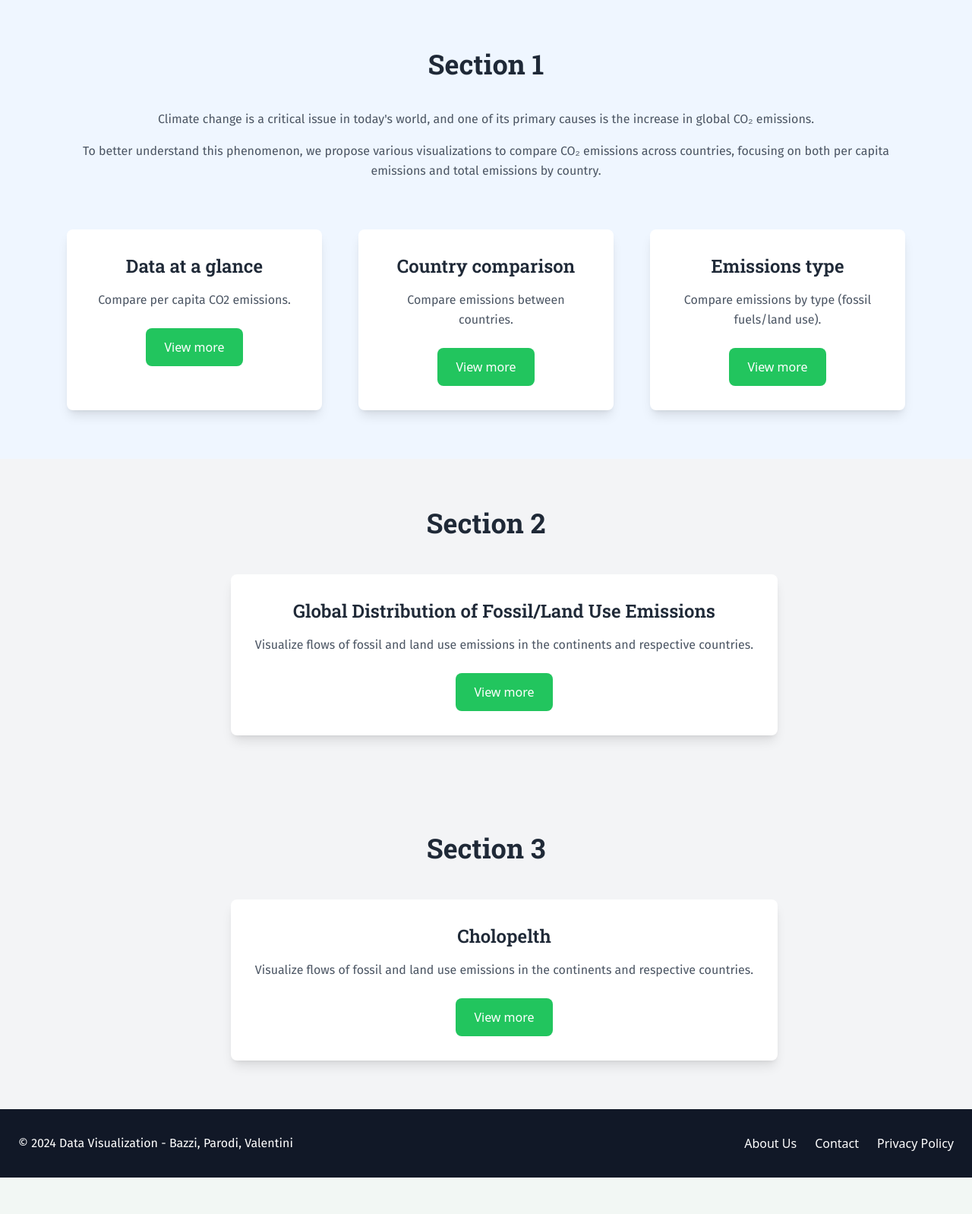
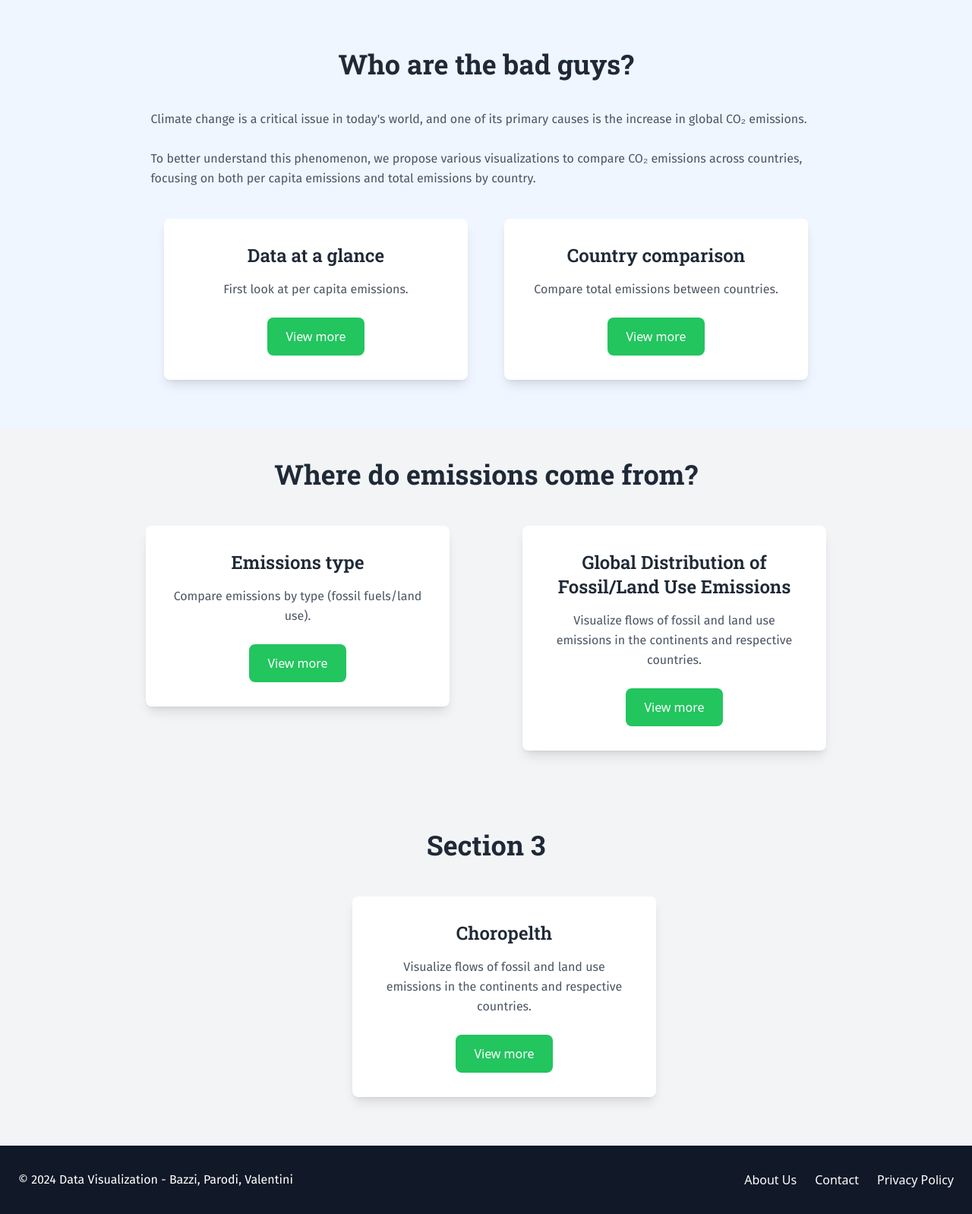
Before and after one commit to ChristianParodi/dataviz, a PHP site: page / in a window 1280 px wide. Shown: the part 800-2398 px from the top of the page at 76% size. Before the commit the page ends 2350 px from the top, so only its background shows below. Run offline with PHP 8.4, Linux system fonts and the light colour scheme.

Commit message:
aggiustata un po' l'homepage

```diff
--- a/dist/global.css
+++ b/dist/global.css
@@ -694,12 +694,12 @@ video {
   margin-bottom: 2.5rem;
 }
 
+.mb-10{
+  margin-bottom: 2.5rem;
+}
+
 .mb-12{
   margin-bottom: 3rem;
-}
-
-.mb-16{
-  margin-bottom: 4rem;
 }
 
 .mb-4{
@@ -724,10 +724,6 @@ video {
 
 .inline-flex{
   display: inline-flex;
-}
-
-.grid{
-  display: grid;
 }
 
 .h-3\.5{
@@ -756,6 +752,10 @@ video {
 
 .max-w-6xl{
   max-width: 72rem;
+}
+
+.max-w-\[80\%\]{
+  max-width: 80%;
 }
 
 .max-w-full{
@@ -800,10 +800,6 @@ video {
   -webkit-appearance: none;
      -moz-appearance: none;
           appearance: none;
-}
-
-.grid-cols-1{
-  grid-template-columns: repeat(1, minmax(0, 1fr));
 }
 
 .flex-row{
@@ -912,6 +908,11 @@ video {
 .px-6{
   padding-left: 1.5rem;
   padding-right: 1.5rem;
+}
+
+.py-10{
+  padding-top: 2.5rem;
+  padding-bottom: 2.5rem;
 }
 
 .py-16{
@@ -1094,10 +1095,6 @@ body {
     max-width: 80%;
   }
 
-  .sm\:grid-cols-2{
-    grid-template-columns: repeat(2, minmax(0, 1fr));
-  }
-
   .sm\:flex-row{
     flex-direction: row;
   }
@@ -1118,10 +1115,6 @@ body {
 }
 
 @media (min-width: 1024px){
-  .lg\:grid-cols-3{
-    grid-template-columns: repeat(3, minmax(0, 1fr));
-  }
-
   .lg\:px-8{
     padding-left: 2rem;
     padding-right: 2rem;
--- a/dist/index.css
+++ b/dist/index.css
@@ -626,6 +626,8 @@ video {
 }
 
 .window {
+  width: 300px;
+  cursor: pointer;
   border-radius: 0.5rem;
   --tw-bg-opacity: 1;
   background-color: rgb(255 255 255 / var(--tw-bg-opacity, 1));
@@ -645,6 +647,12 @@ video {
   --tw-shadow: 0 25px 50px -12px rgb(0 0 0 / 0.25);
   --tw-shadow-colored: 0 25px 50px -12px var(--tw-shadow-color);
   box-shadow: var(--tw-ring-offset-shadow, 0 0 #0000), var(--tw-ring-shadow, 0 0 #0000), var(--tw-shadow);
+}
+
+@media (min-width: 640px) {
+  .window {
+    width: 400px;
+  }
 }
 
 .hwindow {
@@ -712,12 +720,12 @@ video {
   margin-bottom: 2.5rem;
 }
 
+.mb-10 {
+  margin-bottom: 2.5rem;
+}
+
 .mb-12 {
   margin-bottom: 3rem;
-}
-
-.mb-16 {
-  margin-bottom: 4rem;
 }
 
 .mb-4 {
@@ -742,10 +750,6 @@ video {
 
 .inline-flex {
   display: inline-flex;
-}
-
-.grid {
-  display: grid;
 }
 
 .h-3\.5 {
@@ -774,6 +778,10 @@ video {
 
 .max-w-6xl {
   max-width: 72rem;
+}
+
+.max-w-\[80\%\] {
+  max-width: 80%;
 }
 
 .max-w-full {
@@ -818,10 +826,6 @@ video {
   -webkit-appearance: none;
      -moz-appearance: none;
           appearance: none;
-}
-
-.grid-cols-1 {
-  grid-template-columns: repeat(1, minmax(0, 1fr));
 }
 
 .flex-row {
@@ -930,6 +934,11 @@ video {
 .px-6 {
   padding-left: 1.5rem;
   padding-right: 1.5rem;
+}
+
+.py-10 {
+  padding-top: 2.5rem;
+  padding-bottom: 2.5rem;
 }
 
 .py-16 {
@@ -1083,10 +1092,6 @@ rect:hover {
     max-width: 80%;
   }
 
-  .sm\:grid-cols-2 {
-    grid-template-columns: repeat(2, minmax(0, 1fr));
-  }
-
   .sm\:flex-row {
     flex-direction: row;
   }
@@ -1107,10 +1112,6 @@ rect:hover {
 }
 
 @media (min-width: 1024px) {
-  .lg\:grid-cols-3 {
-    grid-template-columns: repeat(3, minmax(0, 1fr));
-  }
-
   .lg\:px-8 {
     padding-left: 2rem;
     padding-right: 2rem;
--- a/dist/mapMercator.css
+++ b/dist/mapMercator.css
@@ -3,10 +3,11 @@ p {
 }
 
 .rule_container {
+  border-width: 2px;
   --tw-border-opacity: 1;
   border-color: rgb(229 231 235 / var(--tw-border-opacity, 1));
   --tw-bg-opacity: 1;
-  background-color: rgb(249 250 251 / var(--tw-bg-opacity, 1));
+  background-color: rgb(107 114 128 / var(--tw-bg-opacity, 1));
 }
 
 .switch {
--- a/index.html
+++ b/index.html
@@ -41,58 +41,54 @@
     <!-- Sezione 1 -->
     <section id="campana1" class="bg-blue-50 py-16 ">
       <div class="max-w-6xl mx-auto px-6">
-        <h2 class="hsection">Section 1</h2>
-        <div class="flex flex-col">
-          <p class="text-center text-gray-600 mb-4">
+        <h2 class="hsection">Who are the bad guys?</h2>
+        <div class="flex flex-col items-center">
+          <p class="text-gray-600 mb-10 max-w-[80%]">
             Climate change is a critical issue in today's world,
-            and one of its primary causes is the increase in global CO₂ emissions.</p>
-          <p class="text-center text-gray-600 mb-16">
+            and one of its primary causes is the increase in global CO₂ emissions.<br /><br />
             To better understand this phenomenon, we propose various visualizations
             to compare CO₂ emissions across countries, focusing on both per capita
             emissions and total emissions by country.</p>
         </div>
 
         <!-- Cards Section -->
-        <div class="grid grid-cols-1 sm:grid-cols-2 lg:grid-cols-3 gap-12">
+        <div class="flex flex-col sm:flex-row justify-center gap-12">
 
+          <a href="./src/html/plot1.html">
             <div class="window">
               <h3 class="hwindow">Data at a glance</h3>
-            <p class="pwindow">Compare per capita CO2 emissions.</p>
-            <a href="./src/html/plot1.html">
+              <p class="pwindow">First look at per capita emissions.</p>
               <button class="btn-primary">View more</button>
+            </div>
           </a>
-          </div>
 
 
+          <a href="./src/html/plot2.html">
             <div class="window">
               <h3 class="hwindow">Country comparison</h3>
-            <p class="pwindow">Compare emissions between countries.</p>
-            <a href="./src/html/plot2.html">
+              <p class="pwindow">Compare total emissions between countries.</p>
               <button class="btn-primary">View more</button>
+            </div>
           </a>
-          </div>
-
-          <div class="window">
-            <h3 class="hwindow">Emissions type</h3>
-            <p class="pwindow">Compare emissions by type (fossil fuels/land use).</p>
-            <a href="./src/html/plot3.html">
-              <button class="btn-primary">View more</button>
-            </a>
-          </div>
-
         </div>
       </div>
     </section>
 
     <!-- Sezione 2 -->
 
-      <section id="campana2" class="bg-gray-100 py-16">
+    <section id="campana2" class="bg-gray-100 py-10">
       <div class="max-w-6xl mx-auto px-6">
-          <h2 class="text-4xl font-bold text-gray-800 text-center mb-12">Section 2</h2>
-
+        <h2 class="text-4xl font-bold text-gray-800 text-center mb-12">Where do emissions come from?</h2>
+        <div class="flex flex-col sm:flex-row justify-center gap-12">
+          <a href="./src/html/plot3.html">
+            <div class="window">
+              <h3 class="hwindow">Emissions type</h3>
+              <p class="pwindow">Compare emissions by type (fossil fuels/land use).</p>
+              <button class="btn-primary">View more</button>
+            </div>
+          </a>
           <!-- Cards Section -->
           <a href="./src/html/alluvial.html">
-            <div class="flex flex-col sm:flex-row justify-center gap-12">
             <div class="window">
               <h3 class="hwindow">Global Distribution of Fossil/Land Use Emissions</h3>
               <p class="pwindow">
@@ -102,8 +98,9 @@
                 <button class="btn-primary">View more</button>
               </a>
             </div>
+          </a>
         </div>
-        </a>
+
       </div>
     </section>
 
@@ -117,7 +114,7 @@
         <a href="./src/html/map.html">
           <div class="flex flex-col sm:flex-row justify-center gap-12">
             <div class="window">
-                <h3 class="hwindow">Cholopelth</h3>
+              <h3 class="hwindow">Choropelth</h3>
               <p class="pwindow">
                 Visualize flows of fossil and land use emissions
                 in the continents and respective countries.</p>
--- a/src/css/index.css
+++ b/src/css/index.css
@@ -10,7 +10,7 @@
     @apply text-4xl font-bold text-gray-800 text-center mb-10;
   }
   .window {
-    @apply bg-white p-8 rounded-lg shadow-lg text-center hover:shadow-2xl transition duration-300;
+    @apply w-[300px] sm:w-[400px] bg-white p-8 cursor-pointer text-center rounded-lg shadow-lg hover:shadow-2xl transition duration-300;
   }
   .hwindow {
     @apply text-2xl font-semibold text-gray-800 mb-4;
```
Lines whose indentation alone changed are shown as unchanged.
